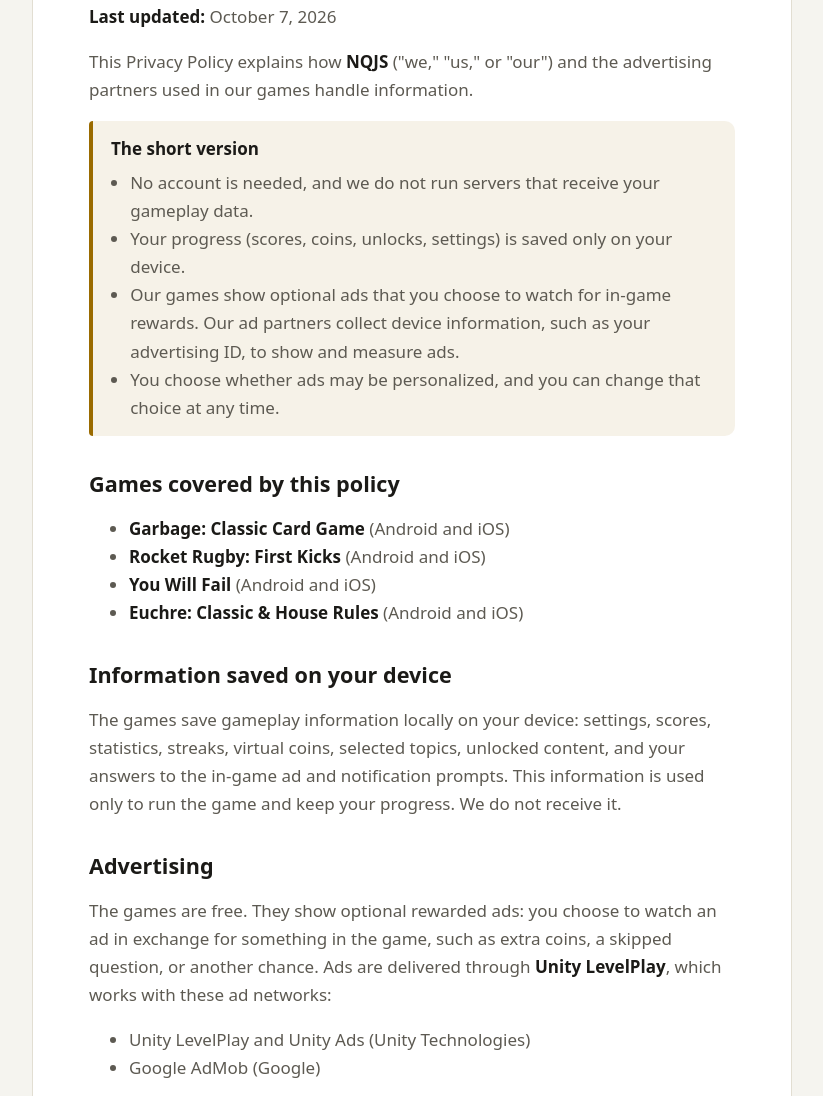
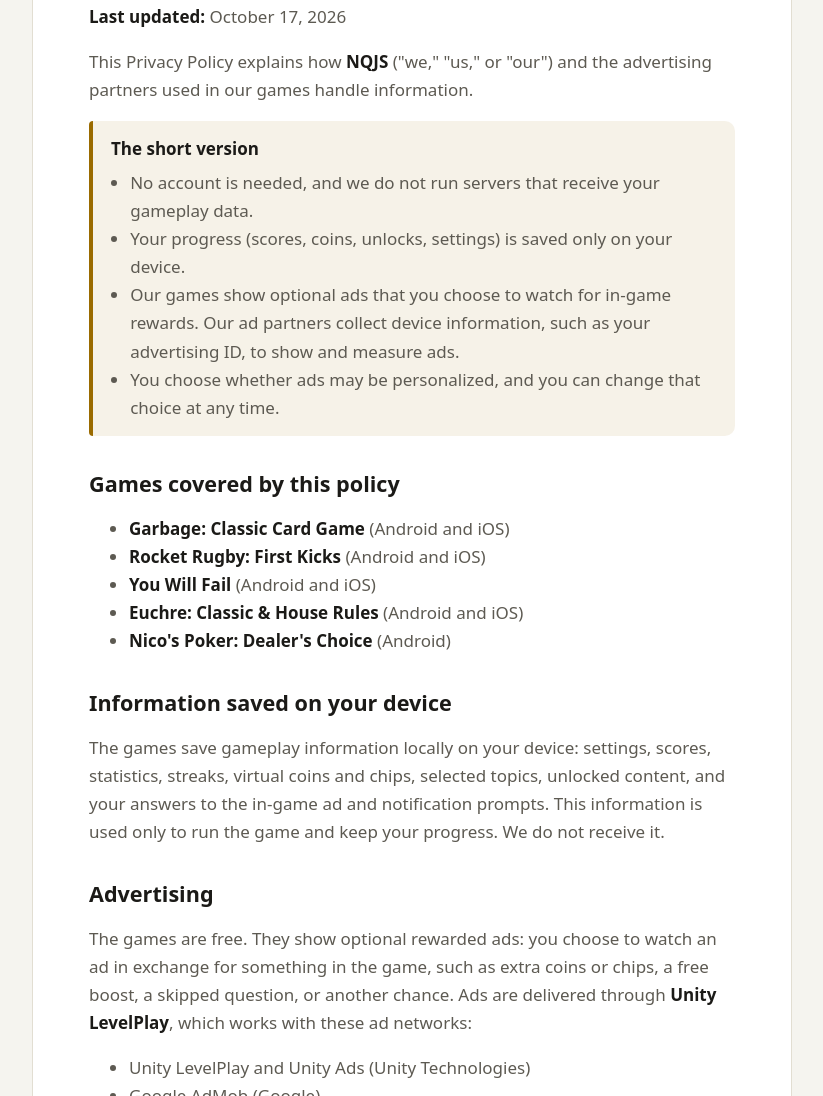
Before and after one commit to diagobomb11/nqjs-privacy-policy, a plain HTML site: page index.html in a window 1280 px wide. Shown: the part 188-1284 px from the top of the page, without its empty margins (228-1051 px from the left). Drawn offline with Linux system fonts and the light colour scheme.

Commit message:
Add Nico's Poker: Dealer's Choice to privacy policy

```diff
--- a/index.html
+++ b/index.html
@@ -3,7 +3,7 @@
 <head>
   <meta charset="utf-8">
   <meta name="viewport" content="width=device-width, initial-scale=1">
-  <meta name="description" content="Privacy Policy for games published by NQJS: Garbage: Classic Card Game, Rocket Rugby: First Kicks, You Will Fail, and Euchre: Classic &amp; House Rules.">
+  <meta name="description" content="Privacy Policy for games published by NQJS: Garbage: Classic Card Game, Rocket Rugby: First Kicks, You Will Fail, Euchre: Classic &amp; House Rules, and Nico's Poker: Dealer's Choice.">
   <title>Privacy Policy | NQJS Games</title>
   <style>
     :root { color-scheme: light dark; --bg:#f5f4ef; --surface:#fff; --text:#1b1a17; --muted:#5d5a52; --accent:#9a6b00; --border:#e2ded2; }
@@ -32,7 +32,7 @@
   </header>
   <main>
     <h1>Privacy Policy</h1>
-    <p class="updated"><strong>Last updated:</strong> October 7, 2026</p>
+    <p class="updated"><strong>Last updated:</strong> October 17, 2026</p>
     <p>This Privacy Policy explains how <strong>NQJS</strong> ("we," "us," or "our") and the advertising partners used in our games handle information.</p>
 
     <div class="summary">
@@ -51,13 +51,14 @@
       <li><strong>Rocket Rugby: First Kicks</strong> (Android and iOS)</li>
       <li><strong>You Will Fail</strong> (Android and iOS)</li>
       <li><strong>Euchre: Classic &amp; House Rules</strong> (Android and iOS)</li>
+      <li><strong>Nico's Poker: Dealer's Choice</strong> (Android)</li>
     </ul>
 
     <h2>Information saved on your device</h2>
-    <p>The games save gameplay information locally on your device: settings, scores, statistics, streaks, virtual coins, selected topics, unlocked content, and your answers to the in-game ad and notification prompts. This information is used only to run the game and keep your progress. We do not receive it.</p>
+    <p>The games save gameplay information locally on your device: settings, scores, statistics, streaks, virtual coins and chips, selected topics, unlocked content, and your answers to the in-game ad and notification prompts. This information is used only to run the game and keep your progress. We do not receive it.</p>
 
     <h2>Advertising</h2>
-    <p>The games are free. They show optional rewarded ads: you choose to watch an ad in exchange for something in the game, such as extra coins, a skipped question, or another chance. Ads are delivered through <strong>Unity LevelPlay</strong>, which works with these ad networks:</p>
+    <p>The games are free. They show optional rewarded ads: you choose to watch an ad in exchange for something in the game, such as extra coins or chips, a free boost, a skipped question, or another chance. Ads are delivered through <strong>Unity LevelPlay</strong>, which works with these ad networks:</p>
     <ul>
       <li>Unity LevelPlay and Unity Ads (Unity Technologies)</li>
       <li>Google AdMob (Google)</li>
@@ -98,14 +99,14 @@
     <h2>What we do not do</h2>
     <ul>
       <li>We do not require or offer accounts or logins.</li>
-      <li>We do not sell in-app purchases. Virtual coins are earned only through play and rewarded ads.</li>
+      <li>We do not sell in-app purchases. Virtual coins and chips are earned only through play and rewarded ads.</li>
       <li>We do not use our own analytics, and we do not operate servers that collect gameplay data.</li>
       <li>We do not request access to your precise location, contacts, photos, camera, or microphone.</li>
       <li>We do not sell personal information.</li>
     </ul>
 
     <h2>Children's privacy</h2>
-    <p>Our games are not directed to children under 13, and we do not knowingly collect personal information from children. Our ad settings tell ad partners that our games are not child-directed. If you believe a child's information has been collected through one of our games, contact us and we will work with our ad partners to address it.</p>
+    <p>Our games are not directed to children under 13, and we do not knowingly collect personal information from children. Our ad settings tell ad partners that our games are not child-directed. <strong>Nico's Poker: Dealer's Choice</strong> is a simulated card game intended for adults (18+). If you believe a child's information has been collected through one of our games, contact us and we will work with our ad partners to address it.</p>
 
     <h2>Data retention and deletion</h2>
     <p>Information saved on your device stays there until you reset the game's data, clear the app's storage, or uninstall the game. Because we do not receive it, we cannot access or delete it remotely. To ask about information held by an ad partner, use the links above or contact us and we will help.</p>
```
